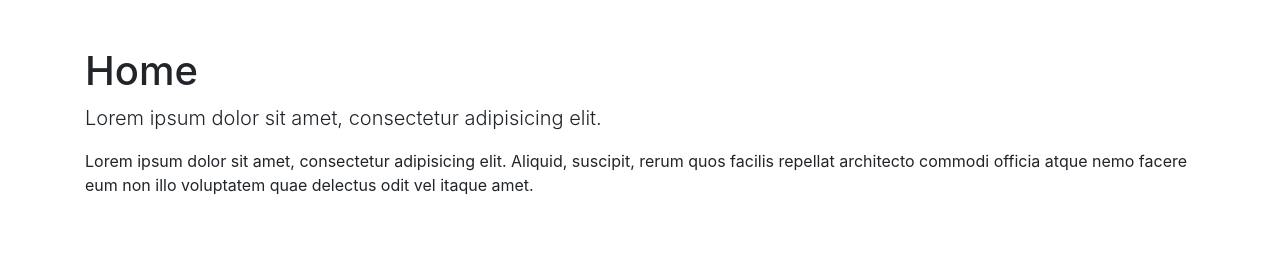
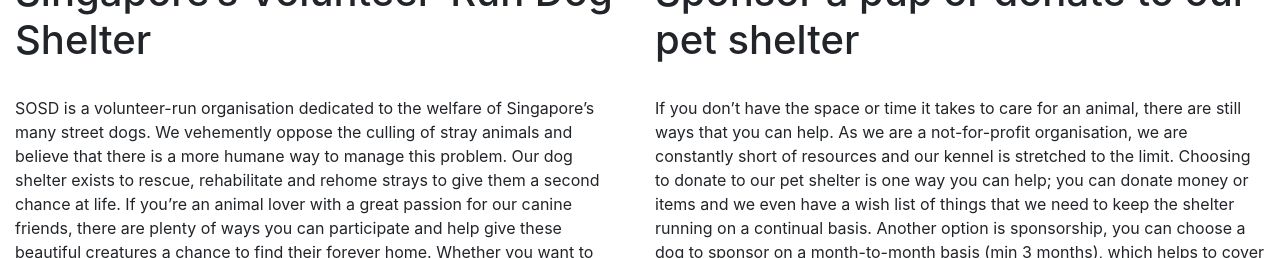
Before and after one commit to yucheng91/CI4-walkiedoggie, a Django app: page / in a window 1280 px wide. Shown: the part 353-611 px from the top of the page. Run offline with Django 3.2, Linux system fonts and the light colour scheme; grey boxes labelled with a size stand in for pictures from a placeholder-image service; some libraries are stand-ins or nearby versions.

Commit message:
updated base template

```diff
--- a/accounts/templates/index.html
+++ b/accounts/templates/index.html
@@ -4,4 +4,6 @@
 
 {% block page_title %}Home Page{% endblock %}
 
-{% block page_heading %}Home{% endblock %}
+{% block page_heading1 %}Singapore’s Volunteer-Run Dog Shelter{% endblock %}
+
+{% block page_heading2 %}Sponsor a pup or donate to our pet shelter{% endblock %}
--- a/templates/testbase.html
+++ b/templates/testbase.html
@@ -15,6 +15,7 @@
 
   <!-- Custom styles for this template -->
   <link rel="stylesheet" href="{% static "css/style.css" %}">
+  <link href="https://stackpath.bootstrapcdn.com/font-awesome/4.7.0/css/font-awesome.min.css" rel="stylesheet" integrity="sha384-wvfXpqpZZVQGK6TAh5PVlGOfQNHSoD2xbE+QkPxCAFlNEevoEH3Sl0sibVcOQVnN" crossorigin="anonymous">
 
 </head>
 
@@ -23,7 +24,7 @@
   <!-- Navigation -->
   <nav class="navbar navbar-expand-lg navbar-dark bg-dark fixed-top">
     <div class="container">
-      <a class="navbar-brand" href="#">WD</a>
+      <a class="navbar-brand" href="#"><i class="fa fa-paw" aria-hidden="true"></i>WalkieDoggie</a>
       <button class="navbar-toggler" type="button" data-toggle="collapse" data-target="#navbarResponsive" aria-controls="navbarResponsive" aria-expanded="false" aria-label="Toggle navigation">
         <span class="navbar-toggler-icon"></span>
       </button>
@@ -65,33 +66,40 @@
   </nav>
 
   <!-- Header - set the background image for the header in the line below -->
-  <header class="py-5 bg-image-full" style="background-image: url('https://unsplash.it/1900/1080?image=1076');">
-    <img class="img-fluid d-block mx-auto" src="http://placehold.it/200x200&text=Logo" alt="">
+  <header class="py-5 bg-image-full" style="background-image: url({% static "img/dog.jpg" %});">
+    <img class="img-fluid d-block mx-auto" src="{% static "img/SOSDlogo.png" %}" alt="SoSD">
   </header>
 
   <!-- Content section -->
   <section class="py-5">
-    <div class="container">
-      <h1>{% block page_heading %}{% endblock %}</h1>
-      <p class="lead">Lorem ipsum dolor sit amet, consectetur adipisicing elit.</p>
-      <p>Lorem ipsum dolor sit amet, consectetur adipisicing elit. Aliquid, suscipit, rerum quos facilis repellat architecto commodi officia atque nemo facere eum non illo voluptatem quae delectus odit vel itaque amet.</p>
+    <div class="container-fluid">
+      <div class="row">
+        <div class="col-12 col-md-6">
+          <h1>{% block page_heading1 %}{% endblock %}</h1><br>
+          <p>SOSD is a volunteer-run organisation dedicated to the welfare of Singapore’s many street dogs. We vehemently oppose the culling of stray animals and believe that there is a more humane way to manage this problem. Our dog shelter exists to rescue, rehabilitate and rehome strays to give them a second chance at life. If you’re an animal lover with a great passion for our canine friends, there are plenty of ways you can participate and help give these beautiful creatures a chance to find their forever home. Whether you want to adopt a dog, be a dog shelter volunteer, donate to our pet shelter, become a sponsor or even a foster parent while our dogs await their forever homes, there are plenty of ways to show you care.</p>
+        </div>
+      <div class="col-12 col-md-6">
+          <h1>{% block page_heading2 %}{% endblock %}</h1><br>
+          <p>If you don’t have the space or time it takes to care for an animal, there are still ways that you can help. As we are a not-for-profit organisation, we are constantly short of resources and our kennel is stretched to the limit. Choosing to donate to our pet shelter is one way you can help; you can donate money or items and we even have a wish list of things that we need to keep the shelter running on a continual basis. Another option is sponsorship, you can choose a dog to sponsor on a month-to-month basis (min 3 months), which helps to cover the expenses incurred, until they find their forever home.</p>
+      </div>
+      </div>
     </div>
   </section>
 
   <!-- Image Section - set the background image for the header in the line below -->
-  <section class="py-5 bg-image-full" style="background-image: url('https://unsplash.it/1900/1080?image=1081');">
+  <!--<section class="py-5 bg-image-full" style="background-image: url('https://unsplash.it/1900/1080?image=1081');">-->
     <!-- Put anything you want here! There is just a spacer below for demo purposes! -->
-    <div style="height: 200px;"></div>
-  </section>
+  <!--  <div style="height: 200px;"></div>-->
+  <!--</section>-->
 
   <!-- Content section -->
-  <section class="py-5">
-    <div class="container">
-      <h1>Part 2</h1>
-      <p class="lead">Lorem ipsum dolor sit amet, consectetur adipisicing elit.</p>
-      <p>Lorem ipsum dolor sit amet, consectetur adipisicing elit. Aliquid, suscipit, rerum quos facilis repellat architecto commodi officia atque nemo facere eum non illo voluptatem quae delectus odit vel itaque amet.</p>
-    </div>
-  </section>
+  <!--<section class="py-5">-->
+  <!--  <div class="container">-->
+  <!--    <h1>Part 2</h1>-->
+  <!--    <p class="lead">Lorem ipsum dolor sit amet, consectetur adipisicing elit.</p>-->
+  <!--    <p>Lorem ipsum dolor sit amet, consectetur adipisicing elit. Aliquid, suscipit, rerum quos facilis repellat architecto commodi officia atque nemo facere eum non illo voluptatem quae delectus odit vel itaque amet.</p>-->
+  <!--  </div>-->
+  <!--</section>-->
 
   <!-- Footer -->
   <footer class="py-5 bg-dark">
```
Also changed, not shown: static/img/SOSDlogo.png (added), static/img/dog.jpg (added).
